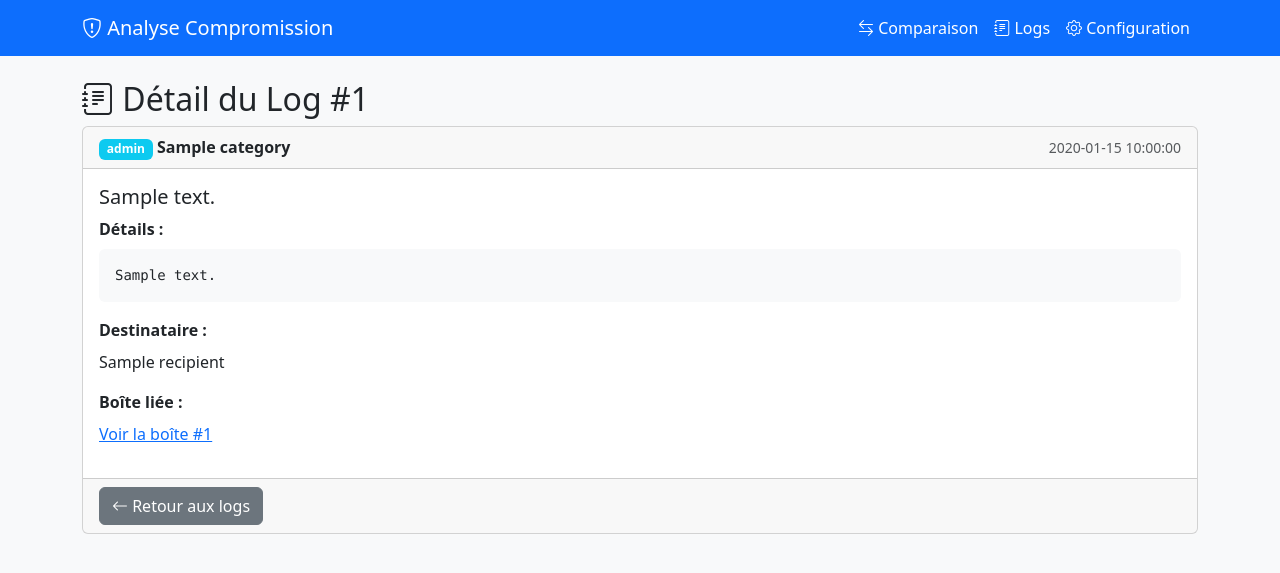
After one commit to Crapoto94/Analyse-mail, a Flask app: template templates/log_detail.html in a window 1280 px wide. The commit adds this page. Shown: the top 573 px of the page. Run offline with Flask 3, Linux system fonts and the light colour scheme; the template is opened without the code that fills it: most values are stand-ins (such as "Sample title", 1, 10 or a date in 2020).

Commit message:
Ajout vue detaillee des logs + rend les logs cliquables pour voir les details complets

```diff
--- a/app.py
+++ b/app.py
@@ -547,6 +547,17 @@ def clear_logs():
     flash('Logs supprimés')
     return redirect(url_for('view_logs'))
 
+@app.route('/log/<int:log_id>')
+@login_required
+def view_log_detail(log_id):
+    conn = get_db()
+    log = conn.execute('SELECT * FROM logs WHERE id=?', (log_id,)).fetchone()
+    conn.close()
+    if not log:
+        flash('Log non trouvé')
+        return redirect(url_for('view_logs'))
+    return render_template('log_detail.html', log=log)
+
 @app.route('/compare')
 def compare_boites():
     conn = get_db()
--- /dev/null
+++ b/templates/log_detail.html
@@ -0,0 +1,42 @@
+{% extends "base.html" %}
+{% block title %}Détail Log #{{ log.id }}{% endblock %}
+{% block content %}
+<h2><i class="bi bi-journal-text"></i> Détail du Log #{{ log.id }}</h2>
+
+<div class="card">
+    <div class="card-header d-flex justify-content-between align-items-center">
+        <div>
+            <span class="badge {% if log.level=='ERROR' %}bg-danger{% elif log.level=='WARNING' %}bg-warning{% else %}bg-info{% endif %}">{{ log.level }}</span>
+            <strong>{{ log.category }}</strong>
+        </div>
+        <small class="text-muted">{{ log.timestamp }}</small>
+    </div>
+    <div class="card-body">
+        <h5 class="card-title">{{ log.message }}</h5>
+
+        {% if log.details %}
+        <div class="mb-3">
+            <label class="form-label"><strong>Détails :</strong></label>
+            <pre class="bg-light p-3 rounded" style="white-space: pre-wrap; word-break: break-word;">{{ log.details }}</pre>
+        </div>
+        {% endif %}
+
+        {% if log.recipient %}
+        <div class="mb-3">
+            <label class="form-label"><strong>Destinataire :</strong></label>
+            <p>{{ log.recipient }}</p>
+        </div>
+        {% endif %}
+
+        {% if log.boite_id %}
+        <div class="mb-3">
+            <label class="form-label"><strong>Boîte liée :</strong></label>
+            <p><a href="{{ url_for('view_boite', bid=log.boite_id) }}">Voir la boîte #{{ log.boite_id }}</a></p>
+        </div>
+        {% endif %}
+    </div>
+    <div class="card-footer">
+        <a href="{{ url_for('view_logs') }}" class="btn btn-secondary"><i class="bi bi-arrow-left"></i> Retour aux logs</a>
+    </div>
+</div>
+{% endblock %}
--- a/templates/logs.html
+++ b/templates/logs.html
@@ -49,12 +49,12 @@
         </thead>
         <tbody>
             {% for log in logs %}
-            <tr class="{% if log.level=='ERROR' %}table-danger{% elif log.level=='WARNING' %}table-warning{% endif %}">
+            <tr class="{% if log.level=='ERROR' %}table-danger{% elif log.level=='WARNING' %}table-warning{% endif %} clickable-row" onclick="window.location='{{ url_for('view_log_detail', log_id=log.id) }}'" style="cursor: pointer;">
                 <td><small>{{ log.timestamp }}</small></td>
                 <td><span class="badge {% if log.level=='ERROR' %}bg-danger{% elif log.level=='WARNING' %}bg-warning{% else %}bg-info{% endif %}">{{ log.level }}</span></td>
                 <td>{{ log.category }}</td>
                 <td>{{ log.message }}</td>
-                <td><small class="text-muted">{{ log.details[:100] if log.details else '' }}</small></td>
+                <td><small class="text-muted">{{ log.details[:150] if log.details else '' }}{% if log.details and log.details|length > 150 %}...{% endif %}</small></td>
                 <td><small>{{ log.recipient or '' }}</small></td>
             </tr>
             {% else %}
```
